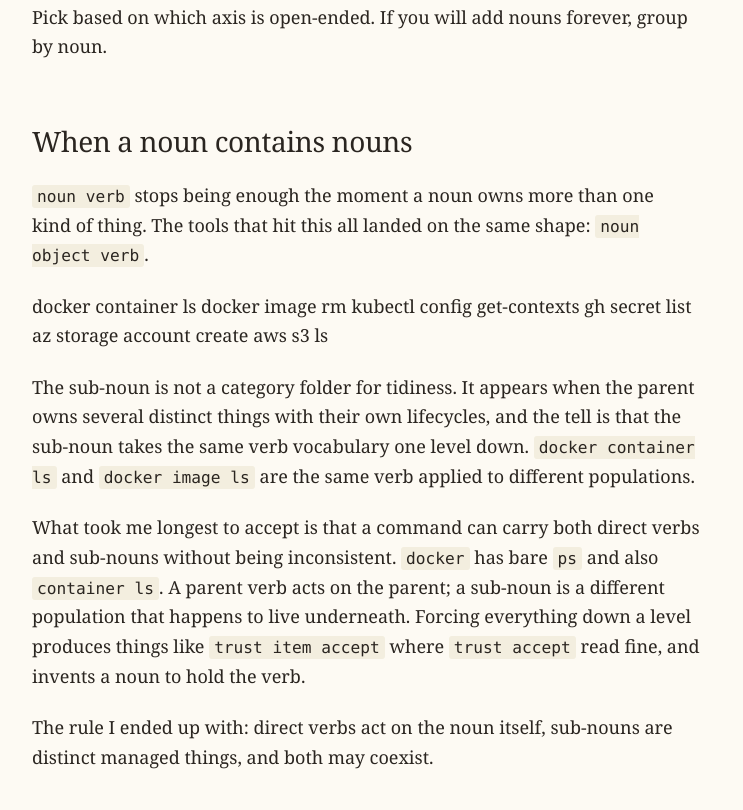
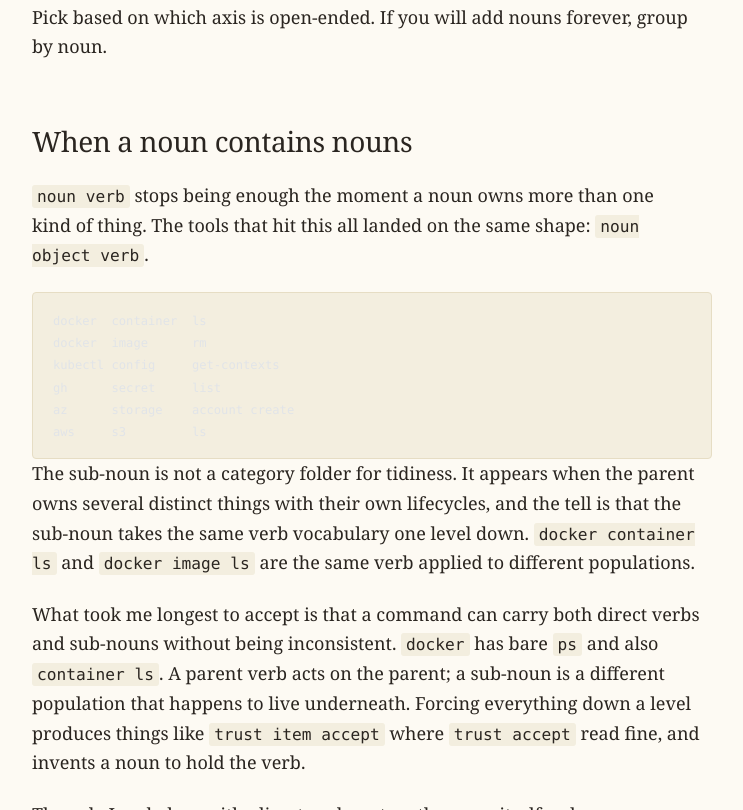
Before and after one commit to benjaminabbitt/ben-abbitt-me, an Astro site: page /posts/cli-ux-patterns-measured in a window 1280 px wide. Shown: the part 1461-2271 px from the top of the page, without its empty margins (268-1011 px from the left). Built offline with nearby package versions, Linux system fonts and the light colour scheme; Astro itself is replaced by a stand-in of ours; some packages are replaced by stand-ins of ours; code samples lack their colours.

Commit message:
post: one command per line in the sub-noun example

````diff
--- a/src/content/posts/cli-ux-patterns-measured.mdx
+++ b/src/content/posts/cli-ux-patterns-measured.mdx
@@ -1,7 +1,7 @@
 ---
 title: "What CLIs Actually Do: A Measured Reference"
 description: "Fifteen production command-line tools, probed rather than cited. What a bare noun does, whether anyone accepts an implicit verb, who confirms before destroying things, and the three places the style guides disagree with the tools that supposedly follow them."
-publishDate: "2026-08-09T15:34:00-05:00"
+publishDate: "2026-08-09T15:37:15-05:00"
 tags: ["cli", "ux", "tools", "design", "reference"]
 marginalia: "The guideline literature does not agree with itself. Two of the most-cited documents on CLI design were written by the same person and say opposite things."
 visibility: published
@@ -48,9 +48,14 @@ noun.
 `noun verb` stops being enough the moment a noun owns more than one kind of
 thing. The tools that hit this all landed on the same shape: `noun object verb`.
 
-    docker container ls          docker image     rm
-    kubectl config  get-contexts gh      secret   list
-    az storage account create    aws  s3  ls
+```
+docker  container  ls
+docker  image      rm
+kubectl config     get-contexts
+gh      secret     list
+az      storage    account create
+aws     s3         ls
+```
 
 The sub-noun is not a category folder for tidiness. It appears when the parent
 owns several distinct things with their own lifecycles, and the tell is that the
````
